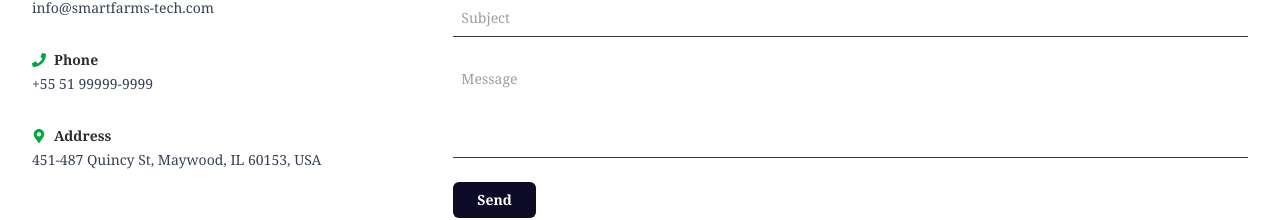
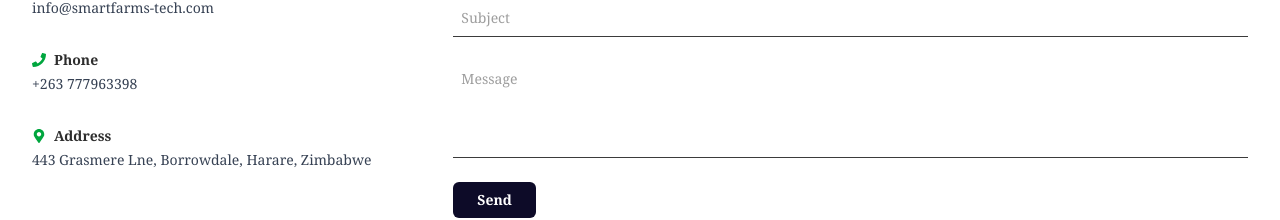
Before and after one commit to HudsonWayne/Smart-Farms, a Next.js app: page /contact in a window 1280 px wide. Shown: the part 866-1086 px from the top of the page. Built offline with nearby package versions, Linux system fonts and the light colour scheme; a web font is replaced by a local one.

Commit message:
initial commit

```diff
--- a/package.json
+++ b/package.json
@@ -11,6 +11,7 @@
   "dependencies": {
     "@heroicons/react": "^2.2.0",
     "@react-google-maps/api": "^2.20.7",
+    "emailjs-com": "^3.2.0",
     "next": "15.4.1",
     "react": "19.1.0",
     "react-dom": "19.1.0",
--- a/src/pages/contact.tsx
+++ b/src/pages/contact.tsx
@@ -54,7 +54,7 @@ export default function ContactPage() {
                 <FaPhone />
                 <span className="font-bold text-[#2E2E2E]">Phone</span>
               </div>
-              <p className="text-gray-700">+55 51 99999-9999</p>
+              <p className="text-gray-700">+263 777963398</p>
             </div>
 
             {/* Address */}
@@ -63,7 +63,7 @@ export default function ContactPage() {
                 <FaMapMarkerAlt />
                 <span className="font-bold text-[#2E2E2E]">Address</span>
               </div>
-              <p className="text-gray-700 leading-snug">451-487 Quincy St, Maywood, IL 60153, USA</p>
+              <p className="text-gray-700 leading-snug">443 Grasmere Lne, Borrowdale, Harare, Zimbabwe</p>
             </div>
           </div>
         </div>
```
Also changed, not shown: 1 other file (tests, documents, lock files or other folders).
